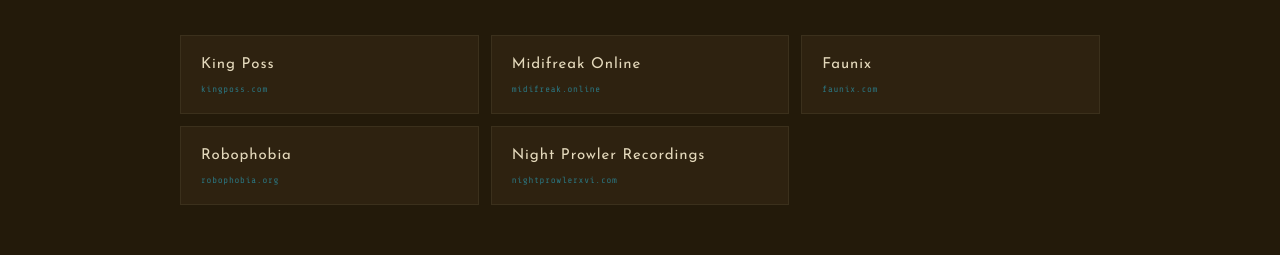
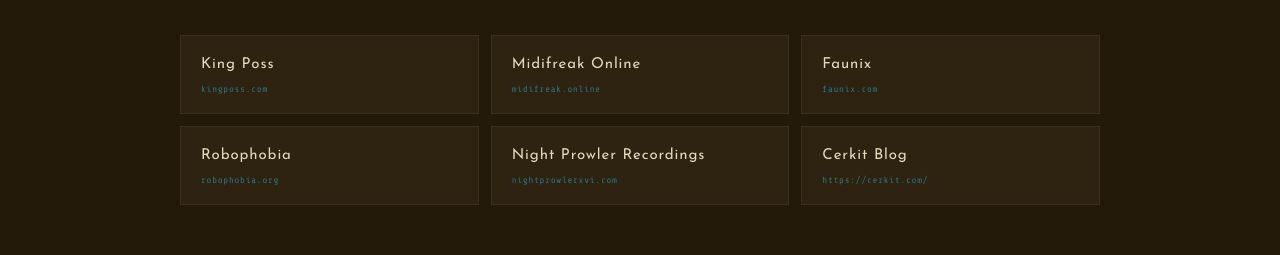
Before and after one commit to JasonBBelcher/xalpheric-neocities, an Eleventy site: page src/links.njk in a window 1280 px wide. Shown: the part 2320-2575 px from the top of the page. Built offline with nearby package versions, Linux system fonts and the light colour scheme; Eleventy itself is replaced by a stand-in of ours; files that its build step writes are made by us from their sources; no server answers.

Commit message:
add cerkit to links page

```diff
--- a/src/links.njk
+++ b/src/links.njk
@@ -185,6 +185,10 @@ permalink: /links.html
         <span class="link-card__label">Night Prowler Recordings</span>
         <span class="link-card__url">nightprowlerxvi.com</span>
       </a>
+      <a href="https://cerkit.com/" target="_blank" rel="noopener" class="link-card">
+        <span class="link-card__label">Cerkit Blog</span>
+        <span class="link-card__url">https://cerkit.com/</span>
+      </a>
 
     </div>
   </div>
```
